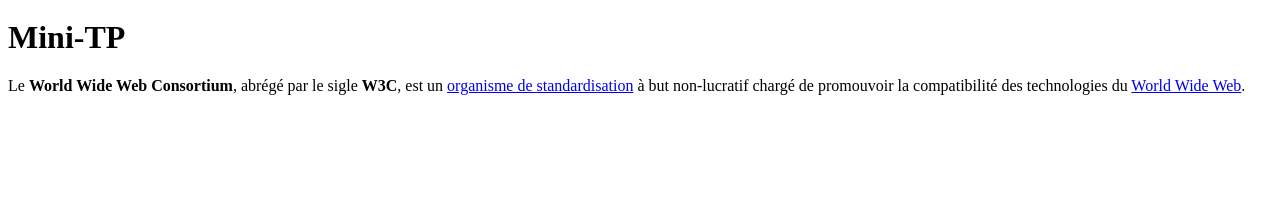
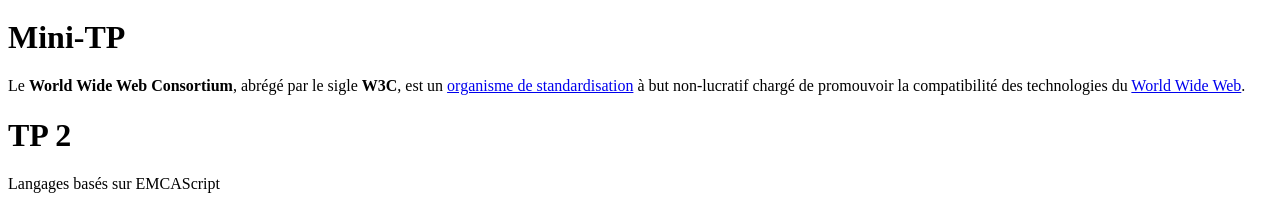
Before and after one commit to DannyPoizot/ExerciceDOMjs, a plain HTML site: page index.html in a window 1280 px wide. Shown: the part 692-901 px from the top of the page. Before the commit the page ends 800 px from the top, so only its background shows below. Drawn offline with Linux system fonts and the light colour scheme.

Commit message:
tp2 début

```diff
--- a/index.html
+++ b/index.html
@@ -21,7 +21,9 @@
     </div>
     <h1>Mini-TP</h1>
     <div id="output3">
-
+    </div>
+    <h1>TP 2</h1>
+    <div id="output4">
     </div>
     <script>
     // Exercice 1
@@ -80,7 +82,30 @@
     Maindiv.appendChild(textNodes[8]);
 
 
+  // TP 2
+  let tp2 = document.createElement("div");
 
+  let para = document.createElement("p");
+
+
+  document.getElementById("output4").appendChild(tp2);
+  tp2.appendChild(para);
+
+  let titre = [
+    document.createTextNode("Langages basés sur EMCAScript")
+  ]
+  para.appendChild(titre[0]);
+
+  let list = [
+    document.createTextNode("Javascript"),
+    document.createTextNode("JScript"),
+    document.createTextNode("ActionSCript"),
+    document.createTextNode("EX4"),
+  ]
+
+  // for {
+  //
+  // }
 
 
 
```
